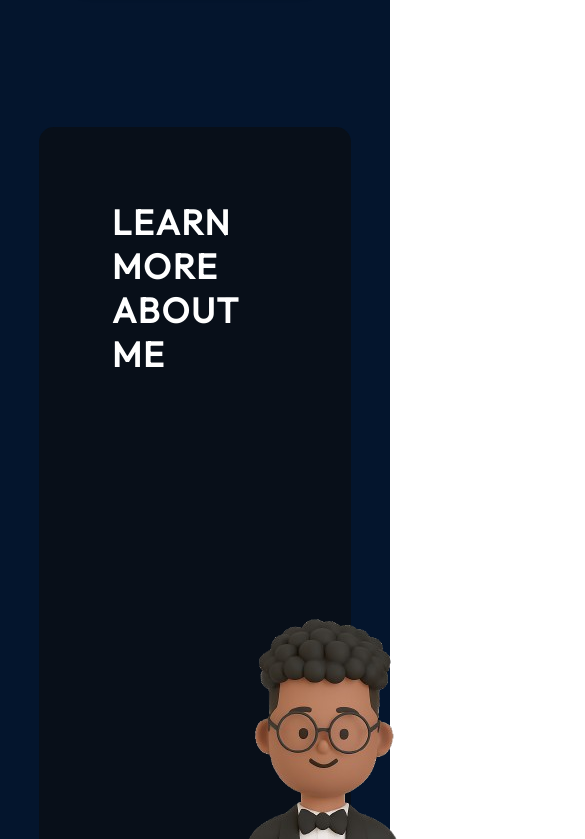
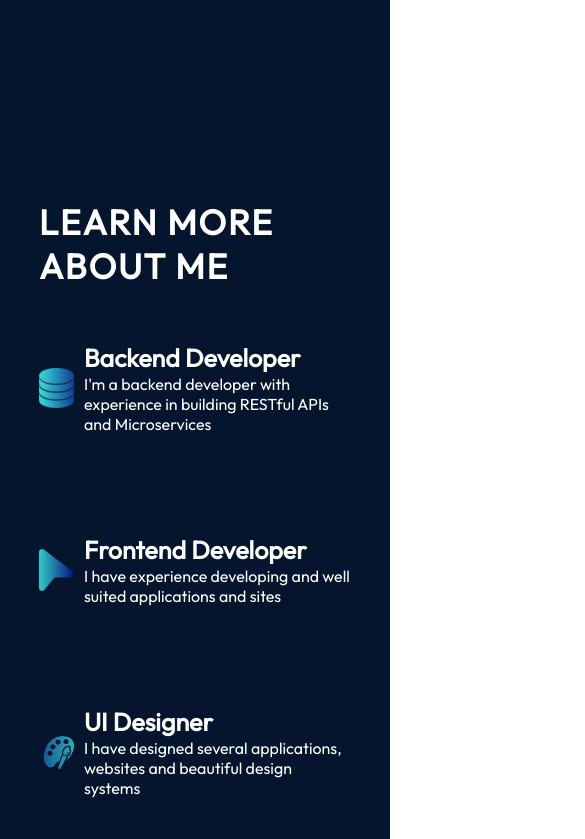
Before and after one commit to EnriLion/enrilion-blog, a React (Vite) app in the folder react-portfolio/: page / in a window 390 px wide. Shown: the part 1145-1984 px from the top of the page, 585 px wide, since content can reach past the window. Built offline with nearby package versions, Linux system fonts and the light colour scheme.

Commit message:
Adding AboutSection

```diff
--- a/react-portfolio/src/components/About/About.jsx
+++ b/react-portfolio/src/components/About/About.jsx
@@ -8,13 +8,13 @@ export const About = () => {
     //     <div><img src= " alt=" /></img></div>
     // </section>
     return (
-        <section className={styles.container}>
+        <section className={styles.container} id="about">
             <h2 className={styles.title}>Learn more about me</h2>
             <div className={styles.content}>
                 <img src={getImageUrl("about/profile_image.png")} alt="Me with a laptop"  className={styles.aboutImage}/>
             <ul className={styles.aboutItems}>
                     <li className={styles.aboutItem}>
-                    <img src={getImageUrl("about/server_icon.png")} alt="Server icon" />
+                    <img src={getImageUrl("about/server_icon.png")} alt="Server icon"  className={styles.abIconImg}/>
                     <div className={styles.aboutItemText}>
                         <h3>Backend Developer</h3>
                         <p>I'm a backend developer with experience
@@ -23,7 +23,7 @@ export const About = () => {
                     </div>
                     </li>
                     <li className={styles.aboutItem}>
-                    <img src={getImageUrl("about/cursor_icon.png")} alt="Cursor icon" />
+                    <img src={getImageUrl("about/cursor_icon.png")} alt="Cursor icon"  className={styles.abIconImg}/>
                     <div className={styles.aboutItemText}>
                         <h3>Frontend Developer</h3>
                         <p> I have experience developing and well
@@ -32,7 +32,7 @@ export const About = () => {
                     </div>
                     </li>
                     <li className={styles.aboutItem}>
-                    <img src={getImageUrl("about/ui_icon.png")} alt="UI icon" />
+                    <img src={getImageUrl("about/ui_icon.png")} alt="UI icon"  className={styles.abIconImg}/>
                     <div className={styles.aboutItemText}>
                         <h3>UI Designer</h3>
                         <p> I have designed several applications,
--- a/react-portfolio/src/components/About/AboutHeading.module.css
+++ b/react-portfolio/src/components/About/AboutHeading.module.css
@@ -24,3 +24,82 @@
     flex-direction: row;
     align-items: center;
 }
+
+/* .abIconImg {
+    width: 35px;
+    height: auto;
+    margin-right: 10px;
+} */
+
+.aboutItem img {
+    width: 35px;
+    height: auto;
+    margin-right: 10px;
+}
+
+.aboutImage {
+    height: auto;
+    width: 200px;
+}
+
+.about {
+    width: 10%;
+}
+
+.aboutItems {
+    color: var(--color-text);
+    display: flex;
+    flex-direction: column;
+    gap: 50px;
+}
+
+.aboutItem {
+    display: flex;
+    flex-direction: row;
+    align-items: center;
+    border-radius: 20px;
+    list-style: none;
+    padding: 25px;
+    background-image: linear-gradient(90deg, rgba(165, 215, 232, 0.42) 0%, rgba(255, 255, 255, 0) 100%);
+    background-size: 0 100%;
+    background-repeat: no-repeat;
+    transition: 0.4s;
+}
+
+.aboutItem:hover{
+    background-size: 100% 100%;
+}
+
+.aboutItem h3 {
+    font-size: 25px;
+    font-weight: 600;
+}
+
+.aboutImage p {
+    font-size: 25px;
+}
+
+@media screen  and (max-width: 830px){
+    .container {
+        background-color: transparent;
+        padding-left: 0;
+        padding-right: 0;
+    }
+
+    .content {
+        flex-direction: column;
+    }
+
+    .aboutImage {
+        display: none;
+    }
+
+    .aboutItems {
+        margin-top: 29px;
+    }
+
+    .aboutItem {
+        padding-left: 0;
+        padding-right: 0;
+    }
+}
--- a/react-portfolio/src/index.css
+++ b/react-portfolio/src/index.css
@@ -4,7 +4,3 @@
   padding: 0;
   font-family: "Outfit", Arial, Arial, Helvetica, sans-serif;
 }
-
-profileImg {
-  border-radius: 50%;
-}
```
Also changed, not shown: react-portfolio/assets/about/Projects/enrilion-blog/react-portfolio/assets/about/Projects/enrilion-blog/react-portfolio/assets/about/profile_image.png (deleted), react-portfolio/assets/about/profile_image.png.
